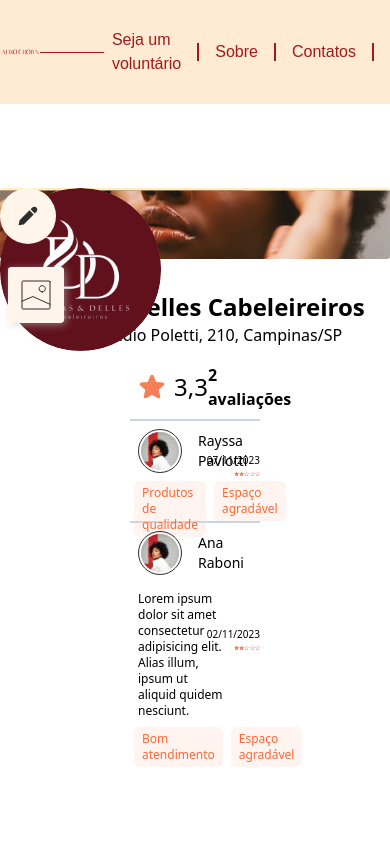
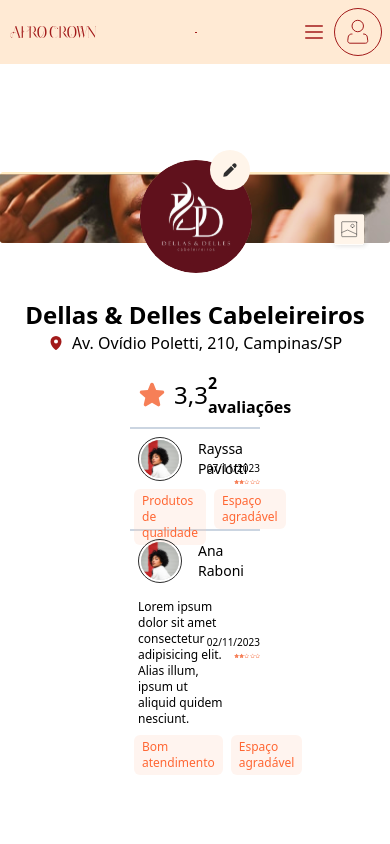
Before and after one commit to Afro-Crown/acw-admin-web, a Next.js app: page /reviews in a window 390 px wide. Shown: the top 844 px of the page. Built offline with nearby package versions, Linux system fonts and the light colour scheme; a web font is replaced by a local one.

Commit message:
fix: corrigindo responsividade header, perfil de salão

```diff
--- a/src/app/home/components/header.tsx
+++ b/src/app/home/components/header.tsx
@@ -6,7 +6,7 @@
 import Link from 'next/link';
 import { useState } from 'react';
 import NavMenu from './nav-menu';
-import { EyeClosed } from '@phosphor-icons/react';
+import { EyeClosed, List } from '@phosphor-icons/react';
 
 
 const trirong = Trirong({
@@ -22,16 +22,16 @@
     setOpen((prev) => !prev);
   };
   return (
-    <div className="h-[104px] w-full bg-[#FFEAD4] flex items-center justify-between ">
-      <div className="flex w-1/4 items-center justify-center">
+    <div className="lg:h-[104px] w-full bg-[#FFEAD4] flex items-center justify-between">
+      <div className="flex w-1/4 items-center justify-center pl-2">
         <Image
           src={acLogo}
           alt='Afro Crown Logo'
         />
       </div>
-      <div className='border border-b-0 h-0 w-[40%] border-[#A21A1A]'></div>
-      <nav className="flex flex-row h-full gap-2 p-2">
-        <ul className='text-[#A21A1A] flex flex-row h-full items-center gap-4'>
+      <div className='border border-b-0 h-0 md:w-[20%] lg:w-[40%] border-[#A21A1A]'></div>
+      <nav className="flex flex-row items-center h-full gap-2 p-2">
+        <ul className='text-[#A21A1A] hidden lg:flex lg:flex-row md:flex md:flex-row md:items-center lg:h-full items-center gap-4 md:text-sm lg:text-lg md:w-full'>
           <Link href="#" className='hover:scale-105'><li className={trirong.className}>Seja um voluntário</li></Link>
           <div className='h-[20%] w-0 border border-y-1 border-[#A21A1A]'></div>
           <li className={trirong.className}>Sobre</li>
@@ -39,6 +39,9 @@
           <li className={trirong.className}>Contatos</li>
           <div className='h-[20%] w-0 border border-y-1 border-[#A21A1A]'></div>
         </ul>
+        <button className=''>
+          <List size={24} color='#A21A1A' className='md:hidden lg:hidden' />
+        </button>
         <button className='flex items-center cursor-pointer'  onClick={handleMenu}>
           <Image alt='User Icon' src={userIcon}/>
           {open == true ? <NavMenu /> : <EyeClosed className='hidden'/>}
--- a/src/app/home/components/nav-menu.tsx
+++ b/src/app/home/components/nav-menu.tsx
@@ -5,7 +5,7 @@
 
 const NavMenu = () => {
   return (
-    <div className="rounded-md p-3 bg-white w-[279px] h-[344px] text-gray-600 absolute top-[100px] left-[1100px]">
+    <div className="rounded-md p-3 bg-white lg:w-[279px] lg:h-[344px] text-gray-600 absolute lg:top-[100px] lg:left-[1150px] md:left-[500px] md:top-[50px]">
       <h2 className="w-full flex items-start text-xl pl-2 py-4">Olá, Dellas &...</h2>
       <button className="flex items-center w-full p-4 justify-between hover:bg-gray-50">
         <div className="flex items-center gap-2">
--- /dev/null
+++ b/src/app/home/components/profile-cover.tsx
@@ -0,0 +1,28 @@
+import Image from "next/image";
+import profileBg from "../../../../public/profile-bg.svg";
+import userImage from "../../../../public/user-profile.svg";
+import { MapPin } from "@phosphor-icons/react";
+
+const ProfileCover = () => {
+  return (
+    <main>
+      <div className="w-full pb-8">
+        <Image
+          className="absolute left-[140px] top-[220px] md:top-[250px] md:left-[300px] lg:left-[620px] lg:top-[280px] w-28 md:w-40 lg:40"
+          alt="imagem do perfil do salão"
+          src={userImage}
+        />
+        <Image alt="Imagem de fundo do perfil" src={profileBg} />
+      </div>
+      <div className="text-black w-full flex flex-col items-center">
+        <h2 className="text-2xl font-bold">Dellas & Delles Cabeleireiros</h2>
+        <h4 className="flex flex-row text-md items-center gap-2">
+          <MapPin size={16} color="#A21A1A" weight="fill" />
+          Av. Ovídio Poletti, 210, Campinas/SP
+        </h4>
+      </div>
+    </main>
+  );
+};
+
+export default ProfileCover;
--- a/src/app/home/page.tsx
+++ b/src/app/home/page.tsx
@@ -12,6 +12,7 @@
 import CanceledList from "./components/CanceledList";
 import { useState } from "react";
 import Link from "next/link";
+import ProfileCover from "./components/profile-cover";
 
 
 const HomeScreen = () => {
@@ -35,16 +36,9 @@
                   <Image alt="Cadastro em análise" src={analiseTag} />
                 </div>
               </div>
-              <main>
-                <div className="w-full pb-8">
-                  <Image className="absolute lg:left-[620px] lg:top-[280px]" alt="imagem do perfil do salão" src={userImage} />
-                  <Image alt="Imagem de fundo do perfil" src={profileBg} />
-                </div>
-                <div className="text-black w-full flex flex-col items-center">
-                  <h2 className="text-2xl font-bold">Dellas & Delles Cabeleireiros</h2>
-                  <h4 className="flex flex-row text-md items-center gap-2"><MapPin size={16} color="#A21A1A" weight="fill" />Av. Ovídio Poletti, 210, Campinas/SP</h4>
-                </div>
-              </main>
+              <div>
+                <ProfileCover />
+              </div>
               <div className="w-full">
                 <nav className="text-black font-semibold flex justify-between mt-8">
                   <div onClick={() => setTab('NEXT')} className="flex flex-1 flex-row gap-2 justify-center">
--- /dev/null
+++ b/src/app/reviews/components/profile-cover.tsx
@@ -0,0 +1,46 @@
+import Image from "next/image";
+import { MapPin } from "@phosphor-icons/react";
+import Link from "next/link";
+import profileBg from "../../../../public/profile-bg.svg";
+import userImage from "../../../../public/user-profile.svg";
+import changeUser from "../../../../public/change-user.svg";
+import changeBgUser from "../../../../public/change-bg-user.svg";
+
+const ProfileReviewsCover = () => {
+  return (
+    <main>
+      <div className="w-full pb-8">
+        <Image
+          className="absolute left-[140px] top-[160px] md:top-[190px] md:left-[300px] lg:left-[620px] lg:top-[255px] w-28 md:w-40 lg:40"
+          alt="imagem do perfil do salão"
+          src={userImage}
+        />
+        <button>
+          <Image
+            className="absolute left-[210px] top-[150px] md:left-[400px] lg:left-[720px] lg:top-[235px] w-10 md:w-20 lg:w-20"
+            alt="ícone mudar foto do usuário"
+            src={changeUser}
+
+          />
+        </button>
+        <Image alt="Imagem de fundo do perfil" src={profileBg} />
+        <button>
+          <Image
+            className="absolute left-[330px] top-[210px] md:left-[640px] md:top-[260px] lg:left-[1100px] lg:top-[335px] w-10 md:w-20 lg:w-20"
+            alt="ícone mudar fundo"
+            src={changeBgUser}
+          />
+        </button>
+      </div>
+      <div className="text-black w-full flex flex-col items-center">
+        <h2 className="text-2xl font-bold">Dellas & Delles Cabeleireiros</h2>
+        <h4 className="flex flex-row text-md items-center gap-2">
+          <MapPin size={16} color="#A21A1A" weight="fill" />
+          Av. Ovídio Poletti, 210, Campinas/SP
+        </h4>
+      </div>
+    </main>
+  );
+};
+
+export default ProfileReviewsCover;
--- a/src/app/reviews/page.tsx
+++ b/src/app/reviews/page.tsx
@@ -5,12 +5,8 @@
 import { CaretRight, Dot, Star } from "@phosphor-icons/react";
 import Link from "next/link";
 import userIcon from '../../../public/profile-img-review.svg';
-import profileBg from "../../../public/profile-bg.svg";
-import userImage from "../../../public/user-profile.svg";
-import changeUser from "../../../public/change-user.svg";
-import changeBgUser from "../../../public/change-bg-user.svg";
 import Image from "next/image";
-import { MapPin } from "@phosphor-icons/react";
+import ProfileReviewsCover from "./components/profile-cover";
 
 const ReviewsScreen = () => {
   return (
@@ -29,32 +25,8 @@
           </div>
         </div>
         <main className="flex flex-col items-center">
-          <div className="w-full pb-8">
-            <Image
-              className="absolute lg:left-[620px] lg:top-[235px]"
-              alt="imagem do perfil do salão"
-              src={userImage}
-            />
-            <Image
-              className="absolute lg:left-[720px] lg:top-[235px]"
-              alt="ícone mudar foto do usuário"
-              src={changeUser}
-            />
-            <Image alt="Imagem de fundo do perfil" src={profileBg} />
-            <Image
-              className="absolute lg:left-[1100px] lg:top-[310px]"
-              alt="ícone mudar fundo"
-              src={changeBgUser}
-            />
-          </div>
-          <div className="text-black w-full flex flex-col items-center">
-            <h2 className="text-2xl font-bold">
-              Dellas & Delles Cabeleireiros
-            </h2>
-            <h4 className="flex flex-row text-md items-center gap-2">
-              <MapPin size={16} color="#A21A1A" weight="fill" />
-              Av. Ovídio Poletti, 210, Campinas/SP
-            </h4>
+          <div>
+            <ProfileReviewsCover />
           </div>
           <nav className="mt-4 w-4/12">
             <div className="flex flex-row justify-between w-full px-2">
@@ -63,7 +35,7 @@
                 <span className="text-2xl text-black">3,3</span>
               </div>
               <div className="text-black font-semibold">
-                <nav>2 avaliações</nav>
+                <div>2 avaliações</div>
               </div>
             </div>
             <div className="h-0 border border-slate-300 mt-2"></div>
```
